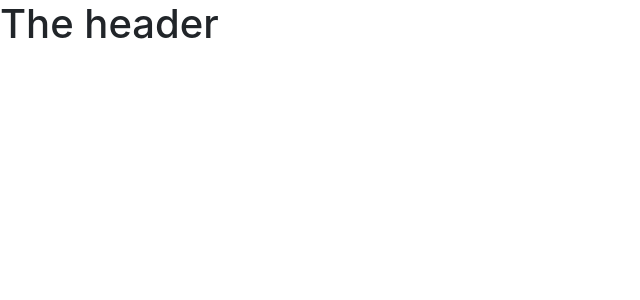
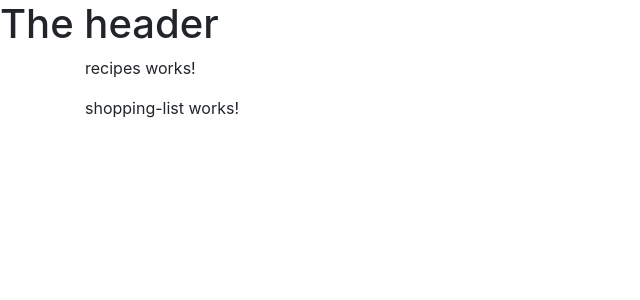
Before and after one commit to JuniorTlitz/FirstAngularProject, an Angular app: page / in a window 1280 px wide. Shown: the top 300 px of the page, without its empty margins (0-640 px from the left). Built offline with nearby package versions, Linux system fonts and the light colour scheme.

Commit message:
chamando os components

```diff
--- a/src/app/app.component.html
+++ b/src/app/app.component.html
@@ -1,3 +1,10 @@
 <app-header></app-header>
-
+<div class="container">
+    <div class="row">
+        <div class="col-md-12">
+            <app-recipes></app-recipes>
+            <app-shopping-list></app-shopping-list>
+        </div>
+    </div>
+</div>
 <router-outlet></router-outlet>
```
